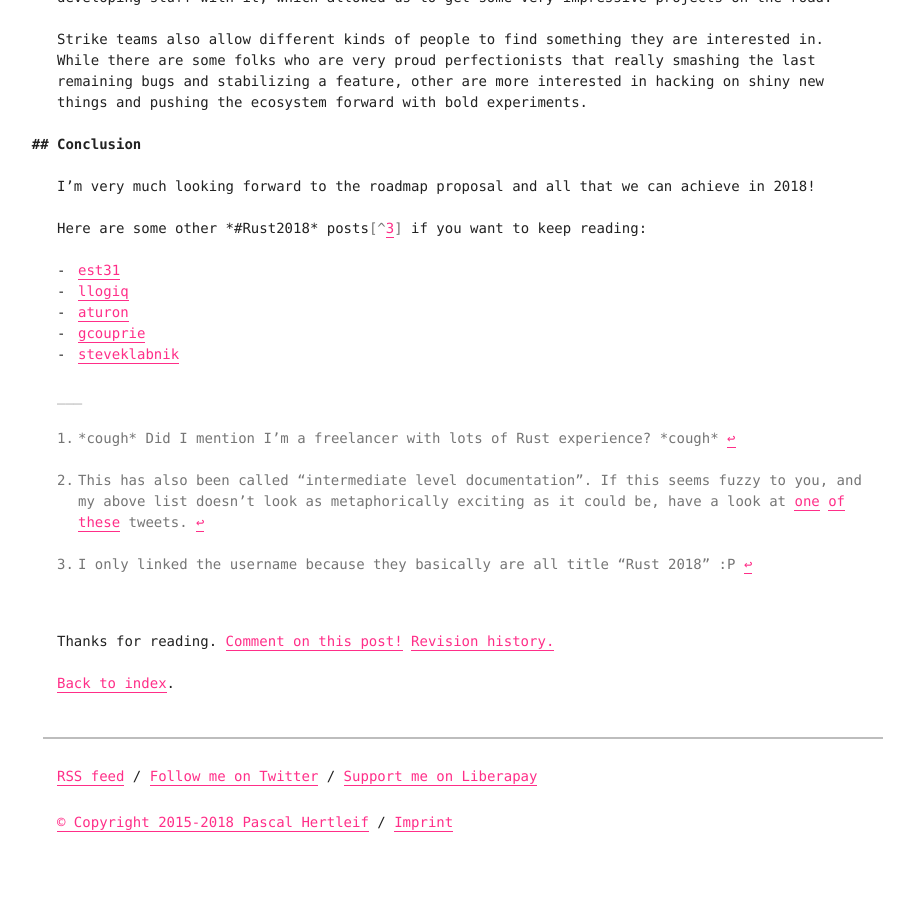
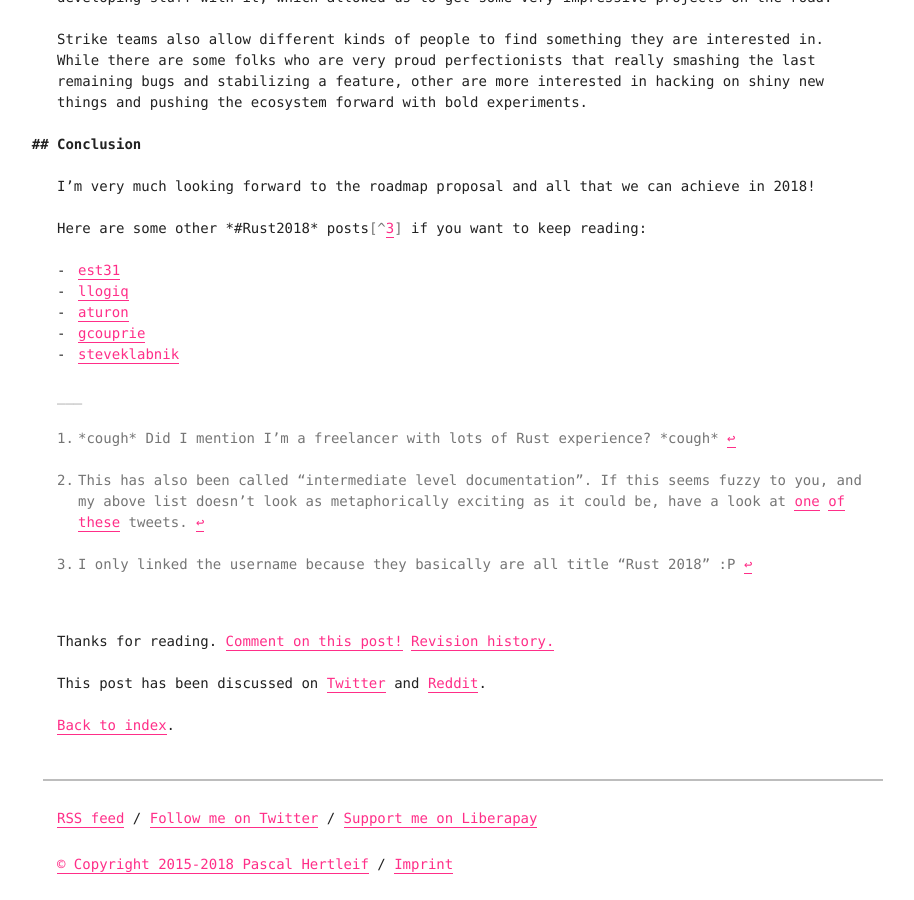
Before and after one commit to killercup/scribbles, a Jekyll site: the page built from _posts/2018-01-10-rust-2018.md, in a window 1280 px wide and 900 px high, scrolled down 4359 px. Shown: the whole window, without its empty margins (177-1091 px from the left). Built offline with Jekyll 4.4.1, drawn with Linux system fonts in a browser that asks for light colours; before the commit the page ends 5217 px from its top, so only the background shows below that.

Commit message:
Rust 2018: Add discussion links

```diff
--- a/_posts/2018-01-10-rust-2018.md
+++ b/_posts/2018-01-10-rust-2018.md
@@ -2,6 +2,9 @@
 title: Rust 2018
 categories:
 - rust
+discussions:
+  "Twitter": "https://twitter.com/killercup/status/951164538476515328"
+  "Reddit": "https://www.reddit.com/r/rust/comments/7phnly/killercups_rust_2018/"
 ---
 Instead of [fireflowers],
 this year the Rust Team made a public
```
